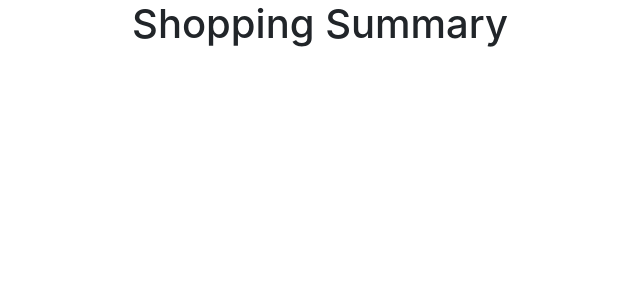
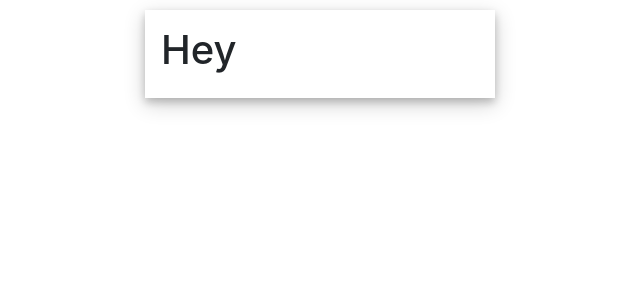
Before and after one commit to cdt-eth/Shopping-Summary, a JavaScript app: page / in a window 1280 px wide. Shown: the top 300 px of the page, without its empty margins (320-960 px from the left). Built offline with nearby package versions, Linux system fonts and the light colour scheme; the HTML template or start-up script is replaced by a standard one.

Commit message:
subtotal component

```diff
--- a/src/App.css
+++ b/src/App.css
@@ -1,38 +1,13 @@
-.App {
-  text-align: center;
+.container {
+  margin-top: 10px;
 }
 
-.App-logo {
-  height: 40vmin;
-  pointer-events: none;
+.purchase-card {
+  width: 350px;
+  box-shadow: 0 4px 8px 0 rgba(0, 0, 0, 0.2), 0 6px 20px 0 rgba(0, 0, 0, 0.19);
+  padding: 1em;
 }
 
-@media (prefers-reduced-motion: no-preference) {
-  .App-logo {
-    animation: App-logo-spin infinite 20s linear;
-  }
+.purchase-card > .show-grid {
+  padding-bottom: 1.5em;
 }
-
-.App-header {
-  background-color: #282c34;
-  min-height: 100vh;
-  display: flex;
-  flex-direction: column;
-  align-items: center;
-  justify-content: center;
-  font-size: calc(10px + 2vmin);
-  color: white;
-}
-
-.App-link {
-  color: #61dafb;
-}
-
-@keyframes App-logo-spin {
-  from {
-    transform: rotate(0deg);
-  }
-  to {
-    transform: rotate(360deg);
-  }
-}
--- a/src/App.js
+++ b/src/App.js
@@ -1,9 +1,12 @@
 import "./App.css";
+import { Container } from "react-bootstrap";
 
 function App() {
   return (
-    <div className="App">
-      <h1>Shopping Summary</h1>
+    <div className="container">
+      <Container className="purchase-card">
+        <h1>Hey</h1>
+      </Container>
     </div>
   );
 }
```
Also changed, not shown: src/components/Subtotal/Subtotal.jsx (added, +15 -0 lines).
